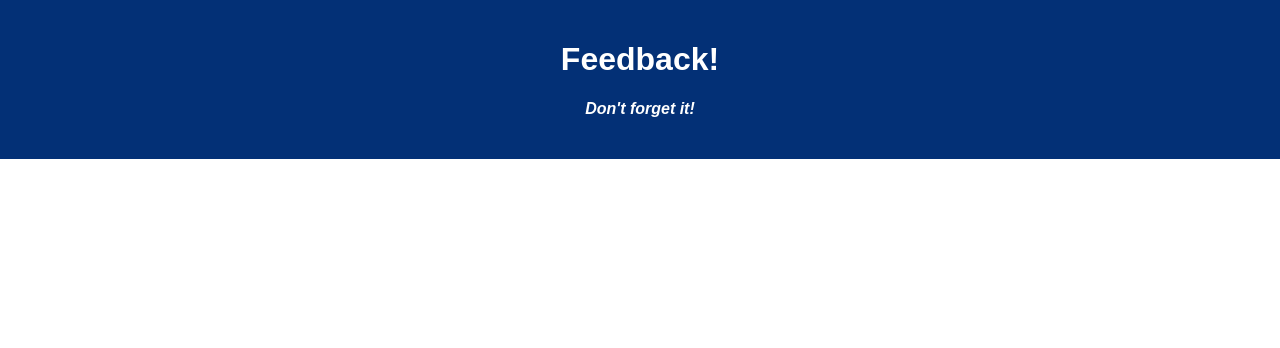
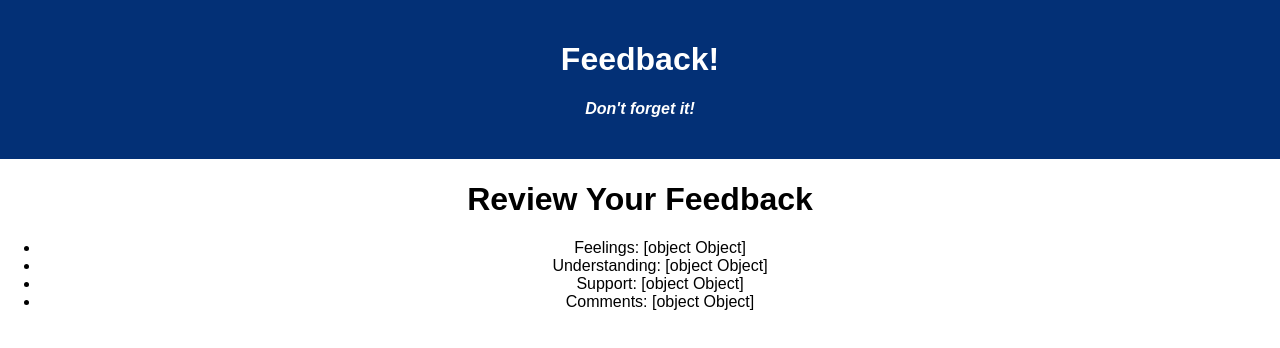
Before and after one commit to searley96/weekend-redux-feedback-loop, a React (Create React App) app: page /#/review in a window 1280 px wide. Shown: the top 348 px of the page. Built offline with nearby package versions, Linux system fonts and the light colour scheme.

Commit message:
created review component, accessed store for each input and render all inputs to DOM

```diff
--- a/src/components/App/App.jsx
+++ b/src/components/App/App.jsx
@@ -6,6 +6,7 @@ import Feeling from '../Feeling/Feeling';
 import Understanding from '../Understanding/Understanding';
 import Supported from '../Supported/Supported';
 import Comments from '../Comments/Comments';
+import Review from '../Review/Review';
 
 
 function App() {
@@ -30,10 +31,10 @@ function App() {
         <Route path="/comments">
           <Comments />
         </Route>
-        {/* <Route path="/review">
+        <Route path="/review">
           <Review />
         </Route>
-        <Route path="/feedback">
+        {/* <Route path="/feedback">
           <Feedback />
         </Route> */}
       </Router>
--- a/src/components/Comments/Comments.jsx
+++ b/src/components/Comments/Comments.jsx
@@ -9,7 +9,7 @@ function Comments () {
     const history = useHistory();
 
     //state
-    const [newComments, setComments] = useState({comments : 0})
+    const [newComments, setComments] = useState({comments : ""})
 
     //handler for collecting data and pushing to /understanding
 //dispatch saved input within
@@ -32,7 +32,7 @@ const saveComments = () => {
         <div>
        <form onSubmit={saveComments}>
 
-            <input type="number" placeholder="Comments" value={newComments.comments} onChange={(event) => setComments(event.target.value)}></input>
+            <input type="text" placeholder="Comments" value={newComments.comments} onChange={(event) => setComments(event.target.value)}></input>
             <button type="submit">Next</button>
         </form>
         </div>
--- /dev/null
+++ b/src/components/Review/Review.jsx
@@ -0,0 +1,53 @@
+import { useDispatch, useSelector } from 'react-redux';
+
+function Review() {
+
+    //access store to retrieve individual input info
+    const addFeelings = useSelector(store => store.addFeelings)
+
+    const addUnderstanding = useSelector(store => store.addUnderstanding)
+
+    const addSupported = useSelector(store => store.addSupported)
+
+    const addComments = useSelector(store => store.addComments)
+
+    // //create object for all inputs
+    // let allInputs = {
+    //     feeling: addFeelings.feeling,
+    //     understanding: addUnderstanding.understanding,
+    //     support: addSupported.support,
+    //     comments: addComments.comments
+    // }
+
+    // //post data to database
+    // function handleSubmit() {
+    //     axios.post('', allInputs)
+    //     .then((response) => {
+
+    //     }).catch((error) => {
+    //         console.log(error)
+    //         alert('Could not get inputs')
+    //     })
+    // }
+
+    return (
+
+
+        <>
+        <h1>Review Your Feedback</h1>
+        <div>
+        <ul>
+            <li>Feelings: {addFeelings.toString()}</li>
+            <li>Understanding: {addUnderstanding.toString()}</li>
+            <li>Support: {addSupported.toString()}</li>
+            <li>Comments: {addComments.toString()}</li>
+        </ul>
+
+        {/* <button onClick={handleSubmit}>Submit</button> */}
+        </div>
+        </>
+    )
+
+}
+
+export default Review;
```
